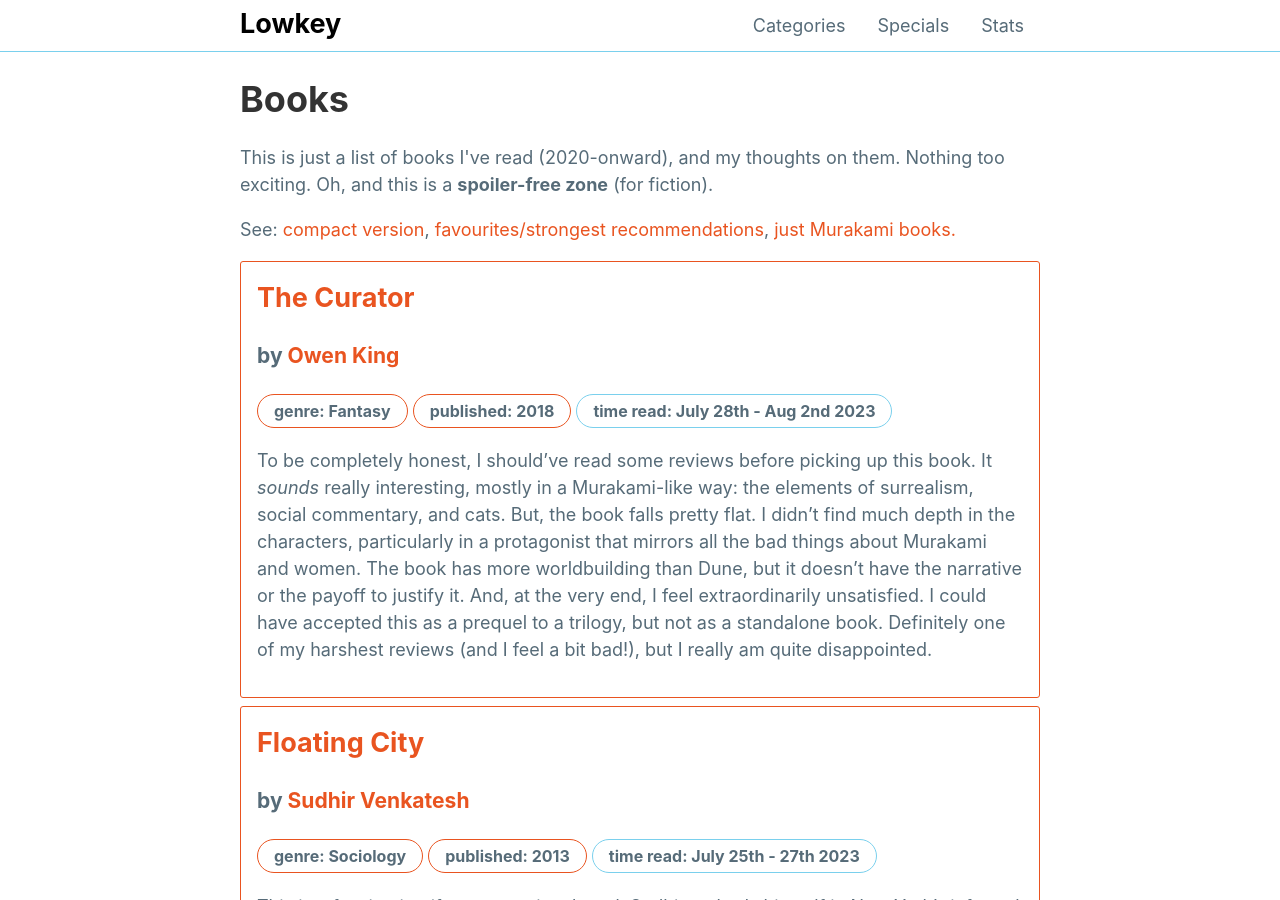
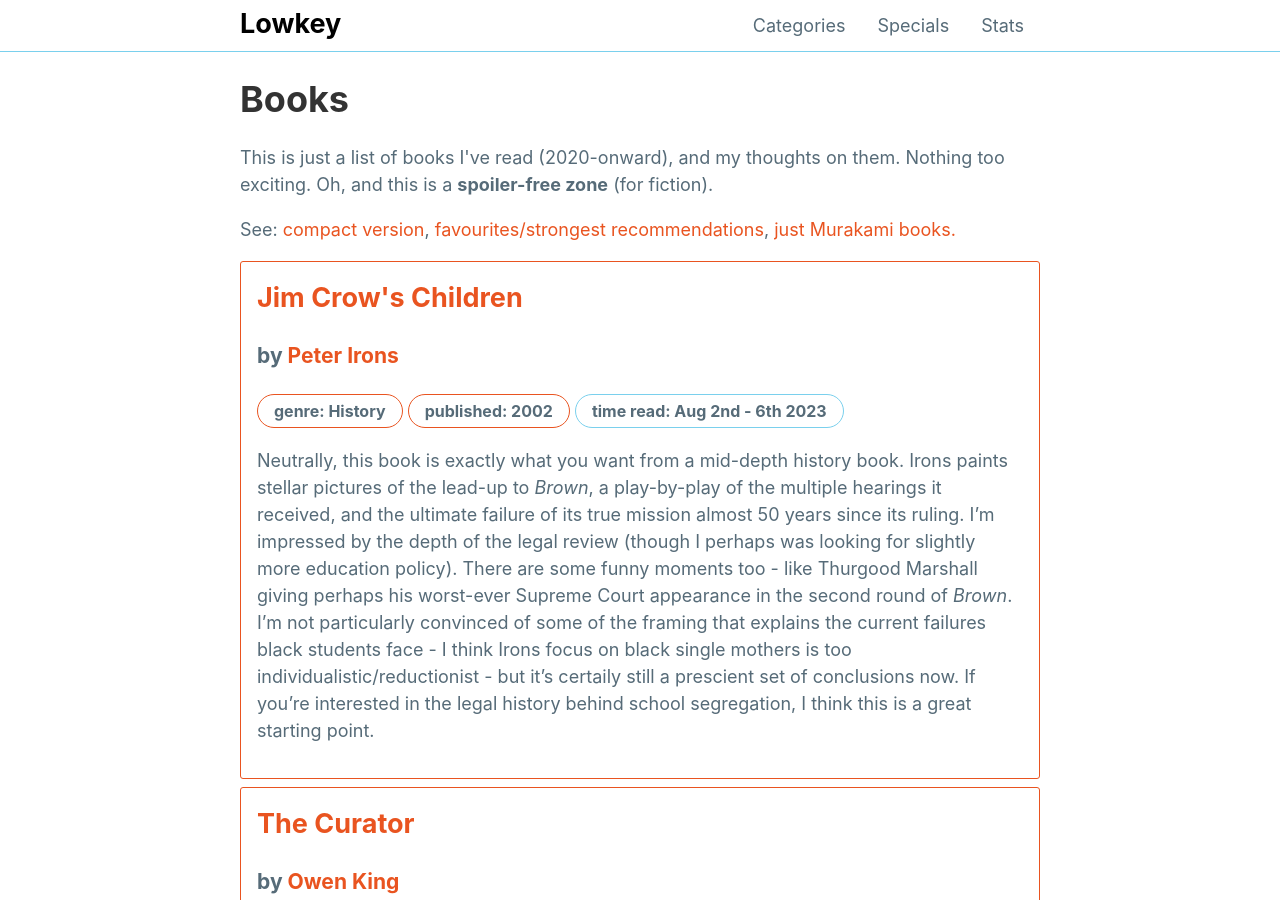
Before and after one commit to mattxwang/lowkey, a Jekyll site: the page built from stats/books.html, in a window 1280 px wide and 900 px high. Built offline with Jekyll 4.4.1, drawn with Linux system fonts in a browser that asks for light colours.

Commit message:
Jim Crow's Children

```diff
--- a/_data/books.yml
+++ b/_data/books.yml
@@ -1007,3 +1007,11 @@ thecurator:
   time_read: July 28th - Aug 2nd 2023
   thoughts: >
     To be completely honest, I should've read some reviews before picking up this book. It *sounds* really interesting, mostly in a Murakami-like way: the elements of surrealism, social commentary, and cats. But, the book falls pretty flat. I didn't find much depth in the characters, particularly in a protagonist that mirrors all the bad things about Murakami and women. The book has more worldbuilding than Dune, but it doesn't have the narrative or the payoff to justify it. And, at the very end, I feel extraordinarily unsatisfied. I could have accepted this as a prequel to a trilogy, but not as a standalone book. Definitely one of my harshest reviews (and I feel a bit bad!), but I really am quite disappointed.
+jimcrowschildren:
+  title: Jim Crow's Children
+  author: Peter Irons
+  genre: History
+  year_published: 2002
+  time_read: Aug 2nd - 6th 2023
+  thoughts: >
+    Neutrally, this book is exactly what you want from a mid-depth history book. Irons paints stellar pictures of the lead-up to *Brown*, a play-by-play of the multiple hearings it received, and the ultimate failure of its true mission almost 50 years since its ruling. I'm impressed by the depth of the legal review (though I perhaps was looking for slightly more education policy). There are some funny moments too - like Thurgood Marshall giving perhaps his worst-ever Supreme Court appearance in the second round of *Brown*. I'm not particularly convinced of some of the framing that explains the current failures black students face - I think Irons focus on black single mothers is too individualistic/reductionist - but it's certaily still a prescient set of conclusions now. If you're interested in the legal history behind school segregation, I think this is a great starting point.
```
